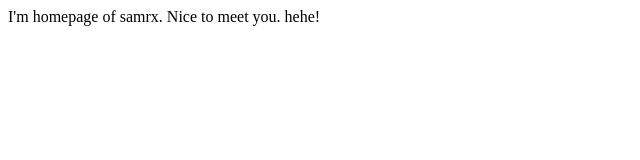
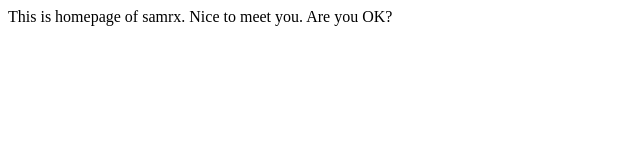
Before and after one commit to sunnygentleman/samrx, a plain HTML site: page index.html in a window 1280 px wide. Shown: the whole page, without its empty margins (0-640 px from the left). Drawn offline with Linux system fonts and the light colour scheme.

Commit message:
some updates

```diff
--- a/index.html
+++ b/index.html
@@ -12,7 +12,7 @@
 	<title>Home - samrx</title>
 </head>
 <body>
-I'm homepage of samrx. Nice to meet you.
-hehe!
+This is homepage of samrx. Nice to meet you.
+Are you OK?
 </body>
 </html>
```
